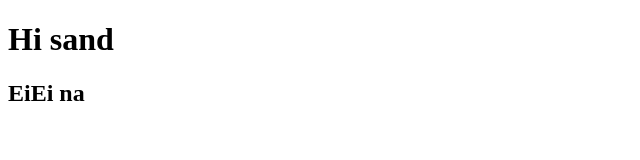
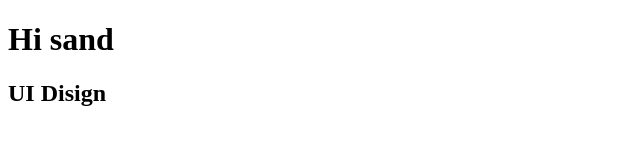
Before and after one commit to ch3raim/testgit, a plain HTML site: page index.html in a window 1280 px wide. Shown: the full height of the page, 0-640 px from the left. Drawn offline with Linux system fonts and the light colour scheme.

Commit message:
Added UI deisign

```diff
--- a/index.html
+++ b/index.html
@@ -5,5 +5,5 @@
 </head>
 <body>
     <h1>Hi sand</h1>
-    <h2>EiEi na</h2>
+    <h2>UI Disign</h2>
 </body>
```
